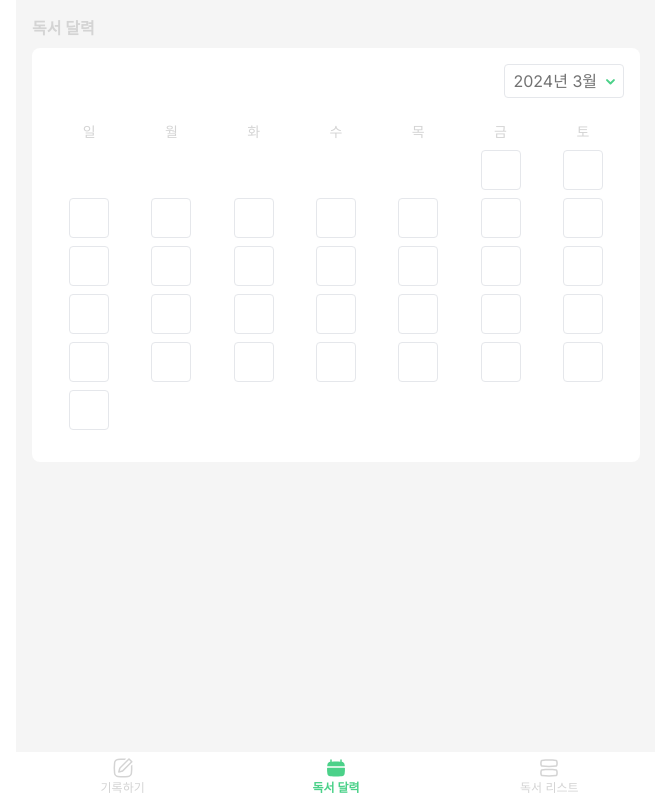
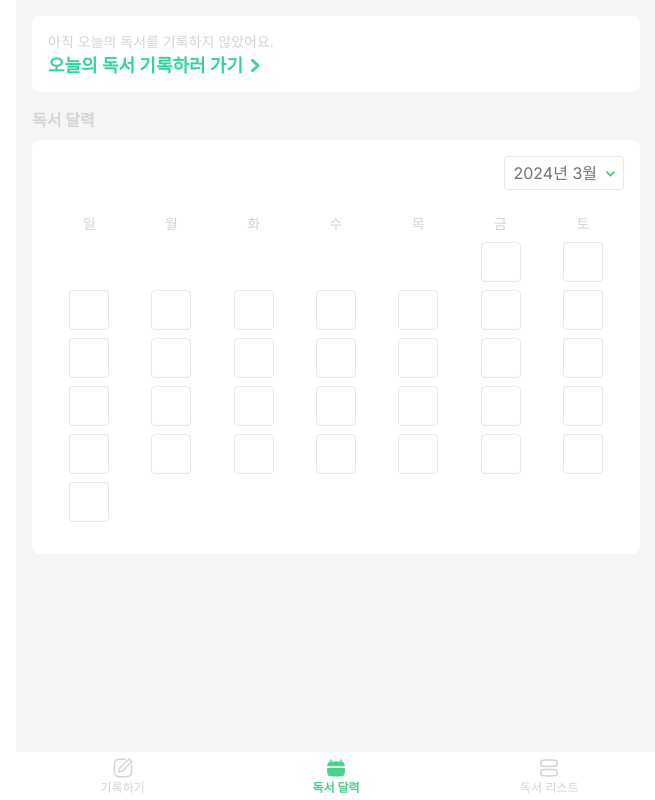
Before and after one commit to MayOwall/book-book, a Next.js app in the folder FE/: page /calendar in a window 1280 px wide. Shown: the whole page, without its empty margins (304-959 px from the left). Built offline with nearby package versions, Linux system fonts and the light colour scheme.

Commit message:
feat: 오늘의 독서 기록 권장 컴포넌트 구현

```diff
--- a/FE/app/(home)/calendar/page.tsx
+++ b/FE/app/(home)/calendar/page.tsx
@@ -1,8 +1,20 @@
-import { Calendar } from "@/src/components";
+"use client";
+
+import { useEffect, useState } from "react";
+import { Calendar, WriteRecommendation } from "@/src/components";
+import { getIsTodayBookRecordExist } from "@/src/api";
 
 export default function CalendarPage() {
+  const [isTodayBookRecordExist, setIsTodayBookRecordExist] = useState(false);
+
+  useEffect(() => {
+    const data = getIsTodayBookRecordExist();
+    setIsTodayBookRecordExist(() => data);
+  }, []);
+
   return (
     <main>
+      {!isTodayBookRecordExist && <WriteRecommendation />}
       <Calendar />
     </main>
   );
--- a/FE/src/api/index.ts
+++ b/FE/src/api/index.ts
@@ -107,3 +107,11 @@ export const postBookmit = (
   ]);
   localStorage.setItem("book-records", nextLocalBookRecords);
 };
+
+export const getIsTodayBookRecordExist = () => {
+  const today = new Date().toDateString();
+  const bookRecords = getAllBookRecords();
+  const isTodayBookRecordExist = !!bookRecords.find((v) => v.date === today);
+
+  return isTodayBookRecordExist;
+};
--- /dev/null
+++ b/FE/src/components/WriteRecommendation/WriteRecommendation.tsx
@@ -0,0 +1,24 @@
+import Link from "next/link";
+import Image from "next/image";
+
+export default function WriteRecommendation() {
+  return (
+    <Link href="/write">
+      <div className="mb-4 flex w-full flex-col rounded-lg bg-white p-4 pb-3">
+        <span className="text-sm text-neutral-300">
+          아직 오늘의 독서를 기록하지 않았어요.
+        </span>
+        <div className="flex items-center gap-1 text-lg font-bold text-emerald-400">
+          <span>오늘의 독서 기록하러 가기</span>
+          <Image
+            src="/icons/arrowdown-icon-default.svg"
+            width={15}
+            height={15}
+            style={{ transform: "rotate(-90deg)" }}
+            alt="오늘의 독서 기록하러 가기"
+          />
+        </div>
+      </div>
+    </Link>
+  );
+}
--- a/FE/src/components/index.ts
+++ b/FE/src/components/index.ts
@@ -9,6 +9,7 @@ import BottomBar from "./BottomBar/BottomBar";
 import Icon from "./Icon/Icon";
 import BookRecordsByDate from "./BookRecordsByDate/BookRecordsByDate";
 import Calendar from "./Calendar/Calendar";
+import WriteRecommendation from "./WriteRecommendation/WriteRecommendation";
 
 export {
   ReadingBookShelf,
@@ -22,4 +23,5 @@ export {
   Icon,
   BookRecordsByDate,
   Calendar,
+  WriteRecommendation,
 };
```
